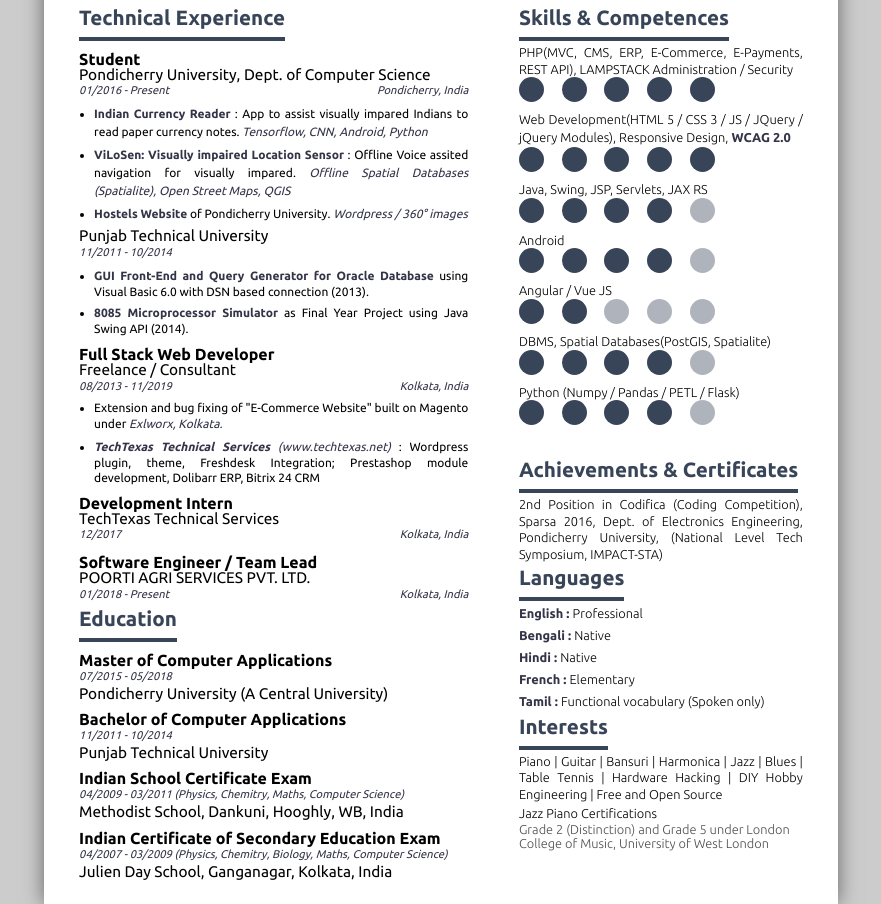
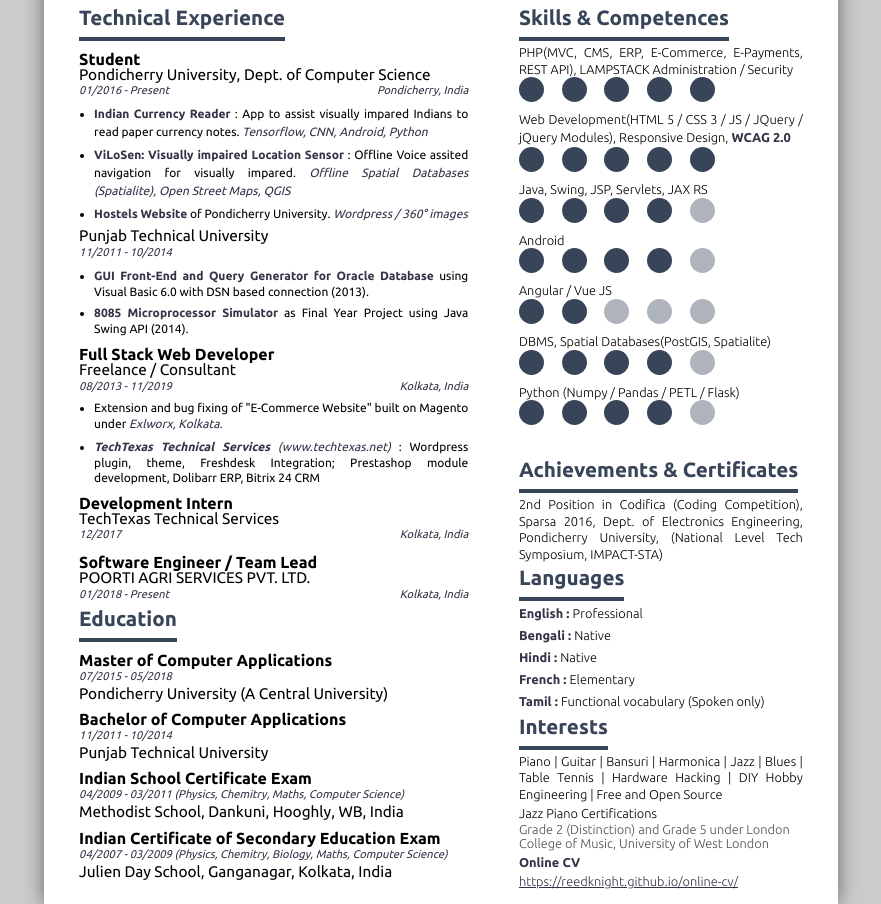
Before and after one commit to reedknight/online-cv, a plain HTML site: page index.html in a window 1280 px wide. Shown: the part 227-1131 px from the top of the page, without its empty margins (199-1080 px from the left). Drawn offline with Linux system fonts and the light colour scheme.

Commit message:
Added Online CV Link

```diff
--- a/index.html
+++ b/index.html
@@ -209,6 +209,10 @@
                             <p class="item-heading">Jazz Piano Certifications</p>
                             <p class="item-description">Grade 2 (Distinction) and Grade 5 under London College of Music, University of West London</p>
                         </section>
+                        <section class="item">
+                            <p class="item-heading"><strong>Online CV</strong></p>
+                            <p class="item-description"><a href="https://reedknight.github.io/online-cv/">https://reedknight.github.io/online-cv/</a></p>
+                        </section>
                     </div>
                 </section>
             </div>
```
